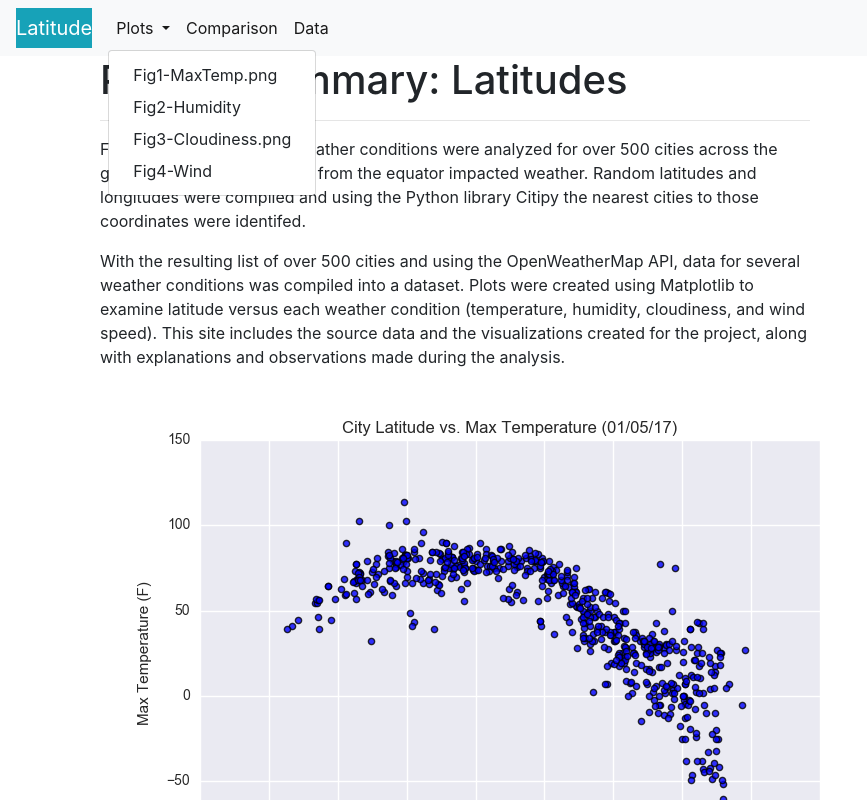
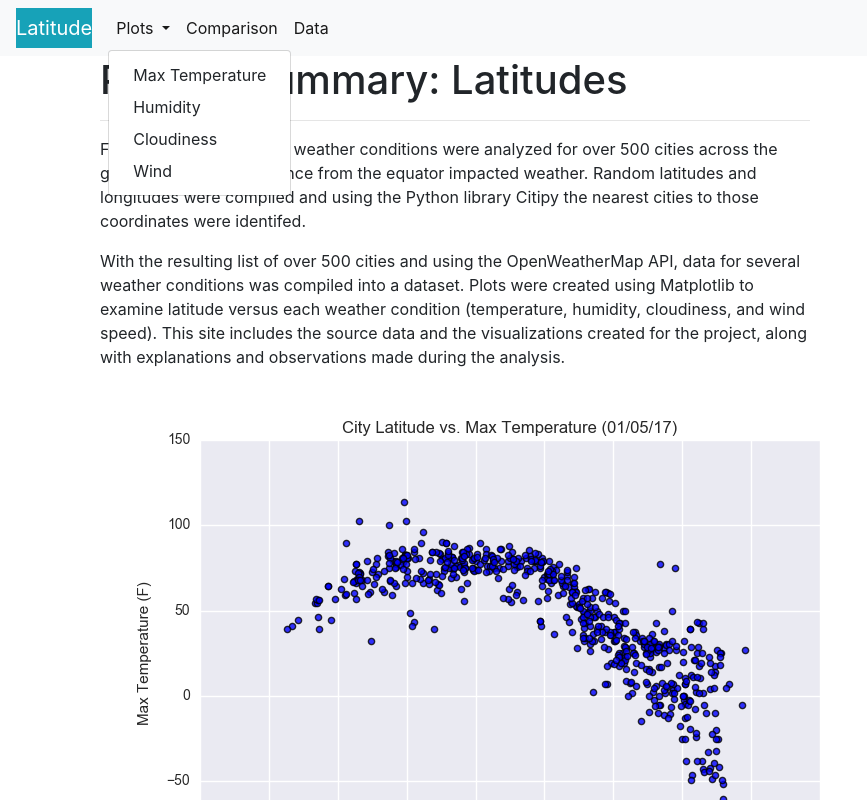
Before and after one commit to ic17rey/Web-Design-Challenge, a plain HTML site: page index.html in a window 1280 px wide. Both pictures are taken after a click on the button "Plots". Shown: the top 800 px of the page, without its empty margins (0-867 px from the left). Drawn offline with nearby package versions, Linux system fonts and the light colour scheme.

Commit message:
Added links to visualization pages

```diff
--- a/index.html
+++ b/index.html
@@ -49,12 +49,10 @@
                 Plots
               </a>
               <div class="dropdown-menu" aria-labelledby="navbarDropdown">
-                <a class="dropdown-item" href="assets/Fig1-MaxTemp.png">Fig1-MaxTemp.png</a>
-                <a class="dropdown-item" href="assets/Fig2-Humidity.png">Fig2-Humidity</a>
-                <a class="dropdown-item" href="assets/Fig3-Cloudiness.png">Fig3-Cloudiness.png</a>
-                <a class="dropdown-item" href="assets/Fig4-Wind.png">Fig4-Wind</a>
-                <!-- <div class="dropdown-divider"></div> -->
-                <!-- <a class="dropdown-item" href="#">Something else here</a> -->
+                <a class="dropdown-item" href="visualizations/max_temp.html">Max Temperature</a>
+                <a class="dropdown-item" href="visualizations/humidity.html">Humidity</a>
+                <a class="dropdown-item" href="visualizations/cloudiness.html">Cloudiness</a>
+                <a class="dropdown-item" href="visualizations/wind.html">Wind</a>
               </div>
             </li>
              <li class="nav-item active">
```
Also changed, not shown: visualizations/cloudiness.html (added), visualizations/humidity.html (added), visualizations/max_temp.html (added), visualizations/wind.html (added).
